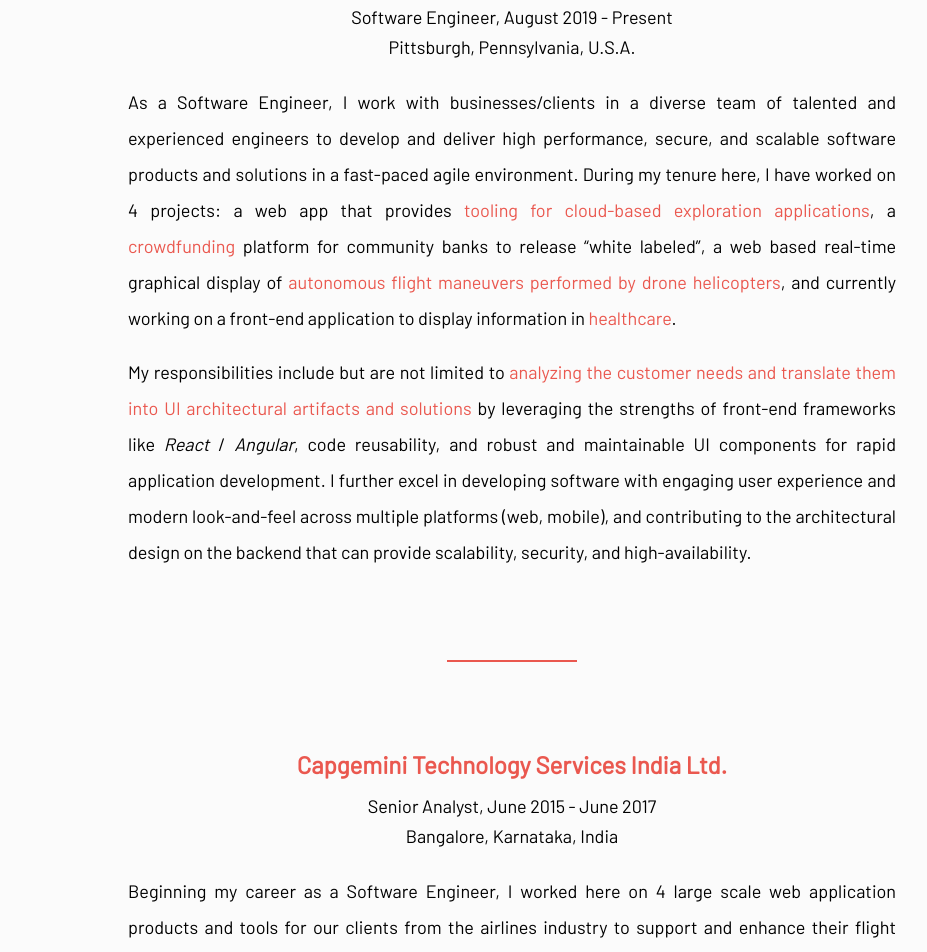
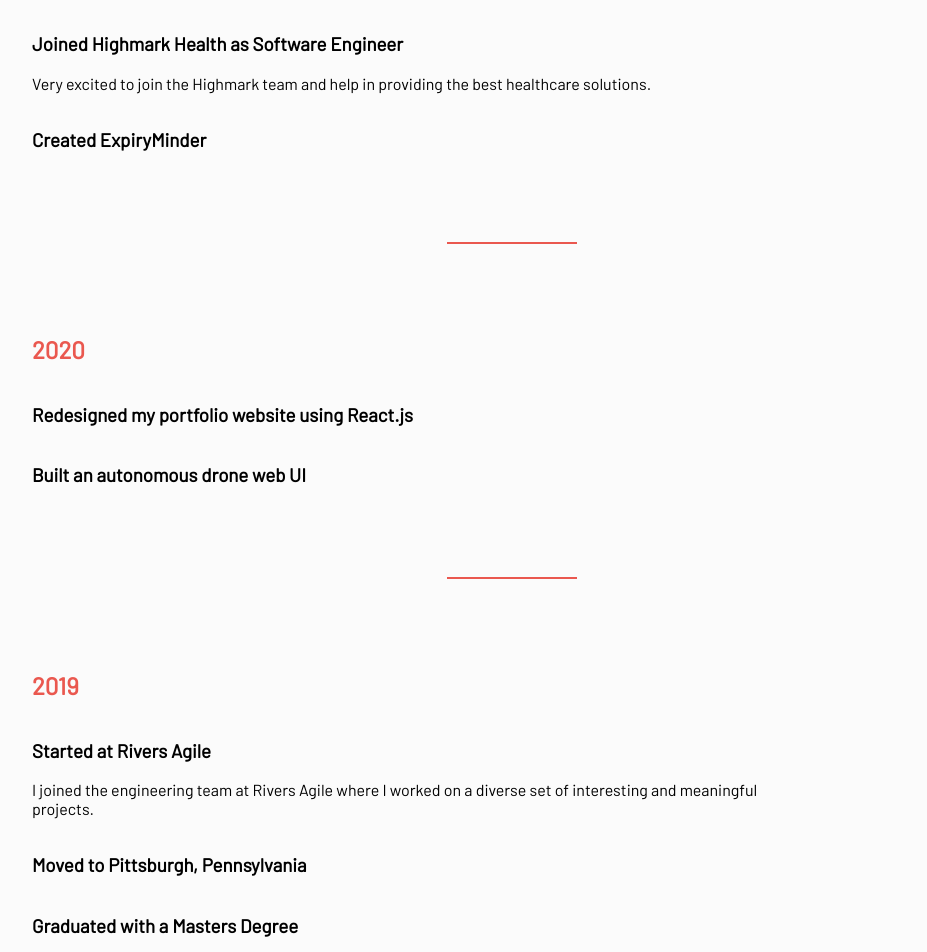
Before and after one commit to sahiljohari/portfolio-website, a React (Create React App) app: page /work in a window 1280 px wide. Shown: the part 340-1292 px from the top of the page, without its empty margins (128-1055 px from the left). Built offline with nearby package versions, Linux system fonts and the light colour scheme.

Commit message:
Initial content changes

```diff
--- a/src/components/WorkSection/WorkCard.js
+++ b/src/components/WorkSection/WorkCard.js
@@ -1,23 +1,17 @@
 import React from "react";
 
 const WorkCard = ({ workData }) => {
-  const { company, role, period, location, responsibilities } = workData;
+  const [year, content] = workData;
 
   return (
     <div className="work-card">
-      <div className="word-card-head">
-        <div className="work-card-head-body">
-          <div className="company-title">{company}</div>
-          <div className="work-role">
-            {role},{period}
-          </div>
-          <div className="company-location">{location}</div>
+      <h2>{year}</h2>
+      {content.map(({ title, description }) => (
+        <div key={title}>
+          <h3>{title}</h3>
+          <p>{description}</p>
         </div>
-      </div>
-      <div
-        className="responsibilities"
-        dangerouslySetInnerHTML={{ __html: responsibilities }}
-      ></div>
+      ))}
     </div>
   );
 };
--- a/src/components/WorkSection/WorkSection.js
+++ b/src/components/WorkSection/WorkSection.js
@@ -9,12 +9,14 @@
     <div className="work">
       <div className="work-content">
         <h2 className="work-section-title">{sectionTitle}</h2>
-        {workExperience.map((exp, i) => (
-          <Fragment key={i}>
-            <WorkCard workData={exp} />
-            {i !== workExperience.length - 1 && <hr />}
-          </Fragment>
-        ))}
+        {Object.entries(workExperience)
+          .sort((a, b) => b[0] - a[0])
+          .map((exp, i) => (
+            <Fragment key={i}>
+              <WorkCard workData={exp} />
+              {i !== workExperience.length - 1 && <hr />}
+            </Fragment>
+          ))}
       </div>
     </div>
   );
--- a/src/components/WorkSection/content.js
+++ b/src/components/WorkSection/content.js
@@ -1,27 +1,44 @@
 export const content = {
   bannerText:
     "<div>simple.</div><div>elegant.</div><div>effective.</div><div>rewarding.</div>",
-  sectionTitle: "My professional journey so far...",
-  workExperience: [
-    {
-      company: "Rivers Agile",
-      logo: "assets/images/ra-logo.png",
-      role: "Software Engineer",
-      period: " August 2019 - Present",
-      location: "Pittsburgh, Pennsylvania, U.S.A.",
-      responsibilities:
-        "<p>As a Software Engineer, I work with businesses/clients in a diverse team of talented and experienced engineers to develop and deliver high performance, secure, and scalable software products and solutions in a fast-paced agile environment. During my tenure here, I have worked on 4 projects: a web app that provides <span>tooling for cloud-based exploration applications</span>, a <span>crowdfunding</span> platform for community banks to release “white labeled”, a web based real-time graphical display of <span>autonomous flight maneuvers performed by drone helicopters</span>, and currently working on a front-end application to display information in <span>healthcare</span>.</p>" +
-        "<p>My responsibilities include but are not limited to <span>analyzing the customer needs and translate them into UI architectural artifacts and solutions</span> by leveraging the strengths of front-end frameworks like <i>React</i> / <i>Angular</i>, code reusability, and robust and maintainable UI components for rapid application development. I further excel in developing software with engaging user experience and modern look-and-feel across multiple platforms (web, mobile), and contributing to the architectural design on the backend that can provide scalability, security, and high-availability. </p>",
-    },
-    {
-      company: "Capgemini Technology Services India Ltd.",
-      logo: "assets/images/capgemini-logo.gif",
-      role: "Senior Analyst",
-      period: " June 2015 - June 2017",
-      location: "Bangalore, Karnataka, India",
-      responsibilities:
-        "<p>Beginning my career as a Software Engineer, I worked here on 4 large scale web application products and tools for our clients from the airlines industry to support and enhance their flight operations and aircraft maintenance processes. My responsibilities included <span>full-stack development of product features, application deployment, and monitoring application health</span>. I also <span>redesigned and implemented UI for 2 legacy web applications</span> to provide modern aesthetics and improved user experience.</p>" +
-        "<p>As a Senior Analyst, I made significant contributions to the application products in terms of improving their quality and efficiency. Leveraging the strengths of the .NET framework, I developed an automation tool on a web platform which could generate and distribute over 125 analysis reports at once thereby <span>reducing the aircraft inspection and maintenance time by 80%</span>. In addition, I also worked on a defect tracking application which resulted in a <span>10% reduction in the application testing time</span>. I produced an award-winning web application to track the progress of over 20 projects in a business unit for which I received the <span>Best Performer of the Quarter</span> award.</p>",
-    },
-  ],
+  sectionTitle: "My journey so far...",
+  workExperience: {
+    2021: [
+      {
+        title: "Joined Highmark Health as Software Engineer",
+        description:
+          "Very excited to join the Highmark team and help in providing the best healthcare solutions.",
+      },
+      {
+        title: "Created ExpiryMinder",
+        description: "",
+      },
+    ],
+    2020: [
+      {
+        title: "Redesigned my portfolio website using React.js",
+        description: "",
+      },
+      {
+        title: "Built an autonomous drone web UI",
+        description: "",
+      },
+    ],
+    2019: [
+      {
+        title: "Started at Rivers Agile",
+        description:
+          "I joined the engineering team at Rivers Agile where I worked on a diverse set of interesting and meaningful projects.",
+      },
+      {
+        title: "Moved to Pittsburgh, Pennsylvania",
+        description: "",
+      },
+      {
+        title: "Graduated with a Masters Degree",
+        description:
+          "One of the greatest achievements of my career! Completed my degree in Computer Science with a 3.53 GPA.",
+      },
+    ],
+  },
 };
--- a/src/components/WorkSection/style.css
+++ b/src/components/WorkSection/style.css
@@ -56,6 +56,15 @@
 .work-card {
   padding: 1.25rem;
   max-width: 48rem;
+  text-align: left;
+
+  display: flex;
+  flex-direction: column;
+  align-self: stretch;
+}
+
+.work-card > h2 {
+  color: var(--work-section-accent-color);
 }
 
 .word-card-head {
--- a/src/routes.js
+++ b/src/routes.js
@@ -10,7 +10,7 @@
   {
     path: "/work",
     component: lazy(() => import("./components/WorkSection/WorkSection")),
-    name: "work",
+    name: "timeline",
     access: true,
   },
   {
```
